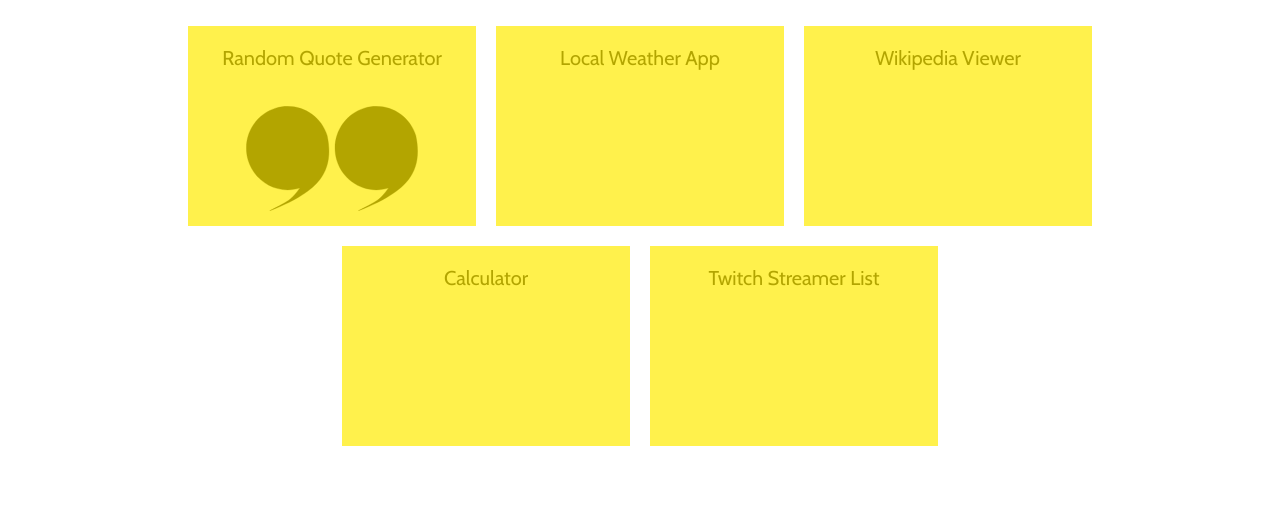
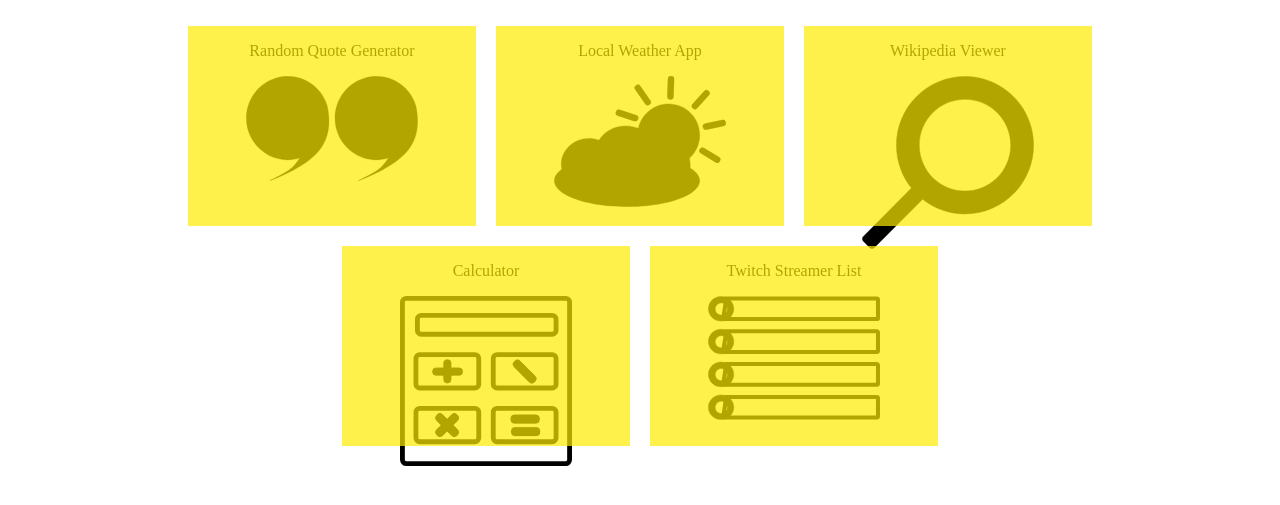
Before and after one commit to tarwaterk/portfolio-site, a website: page index.html in a window 1280 px wide. Both pictures are taken after a click on the link "work". Shown: the part 61-566 px from the top of the page. Drawn offline with nearby package versions, Linux system fonts and the light colour scheme; files that its build step writes are made by us from their sources.

Commit message:
Adds more svg project icons and create animation for project tile hover

```diff
--- a/index.html
+++ b/index.html
@@ -69,7 +69,12 @@
 							<li class="project__tech-list-item">ANGULAR</li>
 						</ul>
 					</div>
-					<img class="project-svg" src="/images/double-quote.svg"/>
+					<div class="project__tile-view">
+						<p class="project__tile-title">
+							Random Quote Generator
+						</p>
+						<img class="project-svg" src="/images/double-quote.svg"/>
+					</div>
 					<div class="project-mask"></div>
 				</div>
 				<div class="project">
@@ -84,6 +89,12 @@
 							<li class="project__tech-list-item">SASS</li>
 							<li class="project__tech-list-item">ANGULAR</li>
 						</ul>
+					</div>
+					<div class="project__tile-view">
+						<p class="project__tile-title">
+							Local Weather App
+						</p>
+						<img class="project-svg" src="/images/partly-cloudy.svg"/>
 					</div>
 					<div class="project-mask"></div>
 				</div>
@@ -100,6 +111,12 @@
 							<li class="project__tech-list-item">ANGULAR</li>
 						</ul>
 					</div>
+					<div class="project__tile-view">
+						<p class="project__tile-title">
+							Wikipedia Viewer
+						</p>
+						<img class="project-svg" src="/images/magnifying-glass.svg"/>
+					</div>
 					<div class="project-mask"></div>
 				</div>
 				<div class="project">
@@ -115,6 +132,12 @@
 							<li class="project__tech-list-item">REACT</li>
 						</ul>
 					</div>
+					<div class="project__tile-view">
+						<p class="project__tile-title">
+							Calculator
+						</p>
+						<img class="project-svg" src="/images/calculator.svg"/>
+					</div>
 					<div class="project-mask"></div>
 				</div>
 				<div class="project">
@@ -129,6 +152,12 @@
 							<li class="project__tech-list-item">SASS</li>
 							<li class="project__tech-list-item">ANGULAR</li>
 						</ul>
+					</div>
+					<div class="project__tile-view">
+						<p class="project__tile-title">
+							Twitch Streamer List
+						</p>
+						<img class="project-svg" src="/images/list.svg"/>
 					</div>
 					<div class="project-mask"></div>
 				</div>
--- a/source/styles/index.scss
+++ b/source/styles/index.scss
@@ -165,18 +165,43 @@
 		.project-mask {
 			opacity: 0;
 		}
+		.project__tile-view {
+			opacity: 0;
+		}
 		.project__info {
 			position: relative;
-			top: -15%;
-			left: -15%;
-			width: 130%;
-			height: 130%;
 			background: $yellow;
 			z-index: 1;
+			opacity: 1;
+			animation: project-focus 700ms alternate both;
 		}
-		.project__description {
-			opacity: 1;
-		}
+	}
+}
+
+@keyframes project-focus {
+	0% {
+		top: 0;
+		left: 0;
+		width: 100%;
+		height: 100%;
+	}
+	30% {
+		top: -20%;
+		left: -20%;
+		width: 140%;
+		height: 140%;
+	}
+	60% {
+		top: -10%;
+		left: -10%;
+		width: 120%;
+		height: 120%;
+	}
+	100% {
+		top: -15%;
+		left: -15%;
+		width: 130%;
+		height: 130%;
 	}
 }
 
@@ -188,30 +213,27 @@
 	height: 100%;
 	margin: auto;
 	font-family: $cabin-font;
+	opacity: 0;
 	transition: all 300ms ease-in-out;
 }
 
 .project__title {
 	position: relative;
-    top: 10%;
 	font-size: 20px;
 	width: 85%;
 	margin: 0 auto;
+	padding-top: 10%;
 }
 
 .project__description {
 	position: relative;
-    top: 50px;
     width: 80%;
     margin: auto;
 	font-size: 15px;
-	opacity: 0;
-	transition: opacity 300ms ease-in-out;
 }
 
 .project__tech-list {
 	padding: 0;
-	opacity: 0;
 }
 
 .project__tech-list-item {
@@ -223,11 +245,18 @@
 	}
 }
 
+.project__tile-view {
+	position: absolute;
+	top: 0;
+	left: 0;
+	opacity: 1;
+	transition: opacity 300ms ease-in-out;
+}
+
 .project-svg {
-	position: absolute;
-	top: 40%;
-	left: 20%;
+	position: relative;
 	width: 60%;
+	margin: auto;
 }
 
 .contact__email-address {
```
Also changed, not shown: images/calculator.svg (added), images/list.svg (added), images/magnifying-glass.svg (added), images/partly-cloudy.svg (added), 1 other file.
